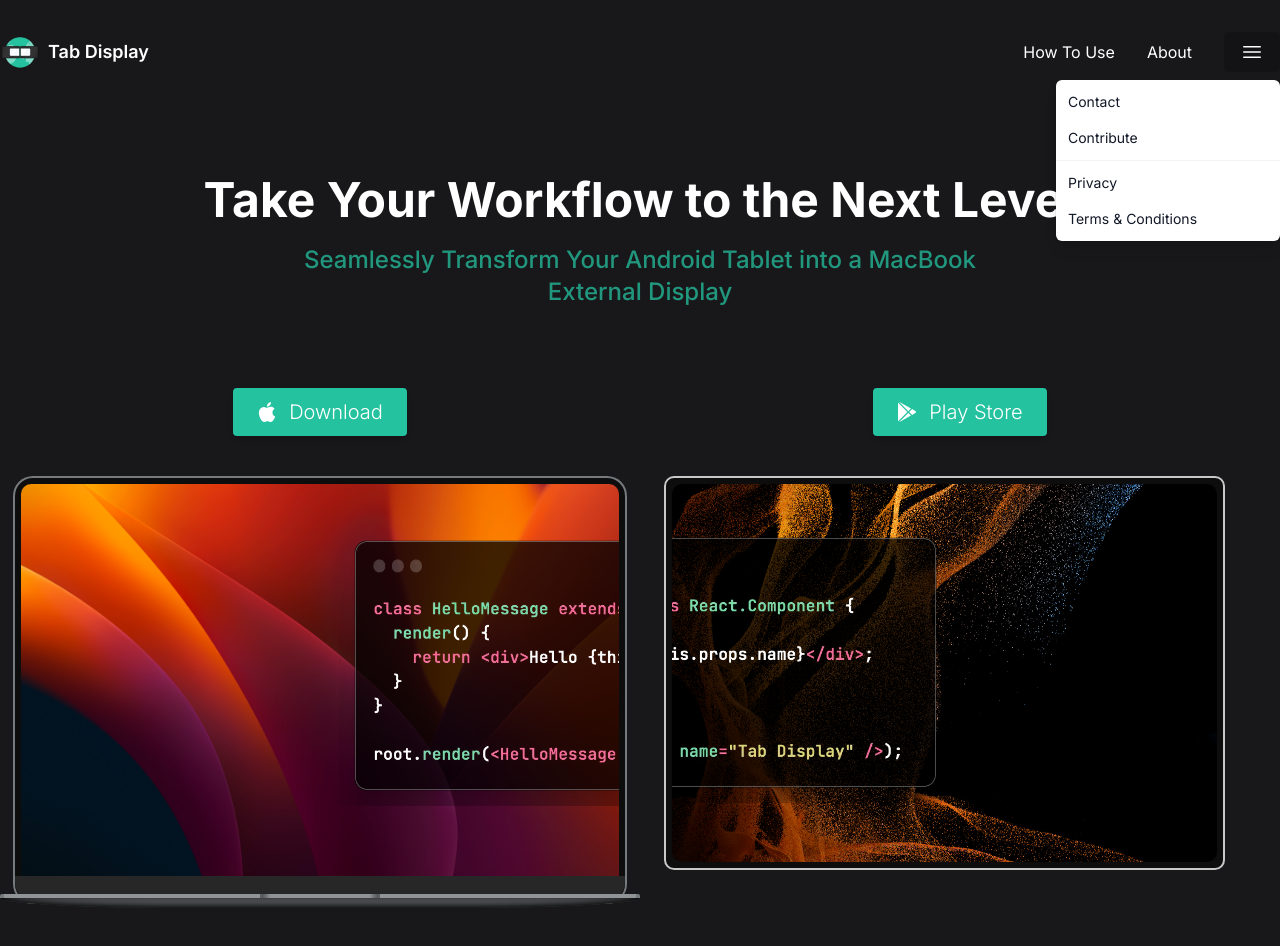
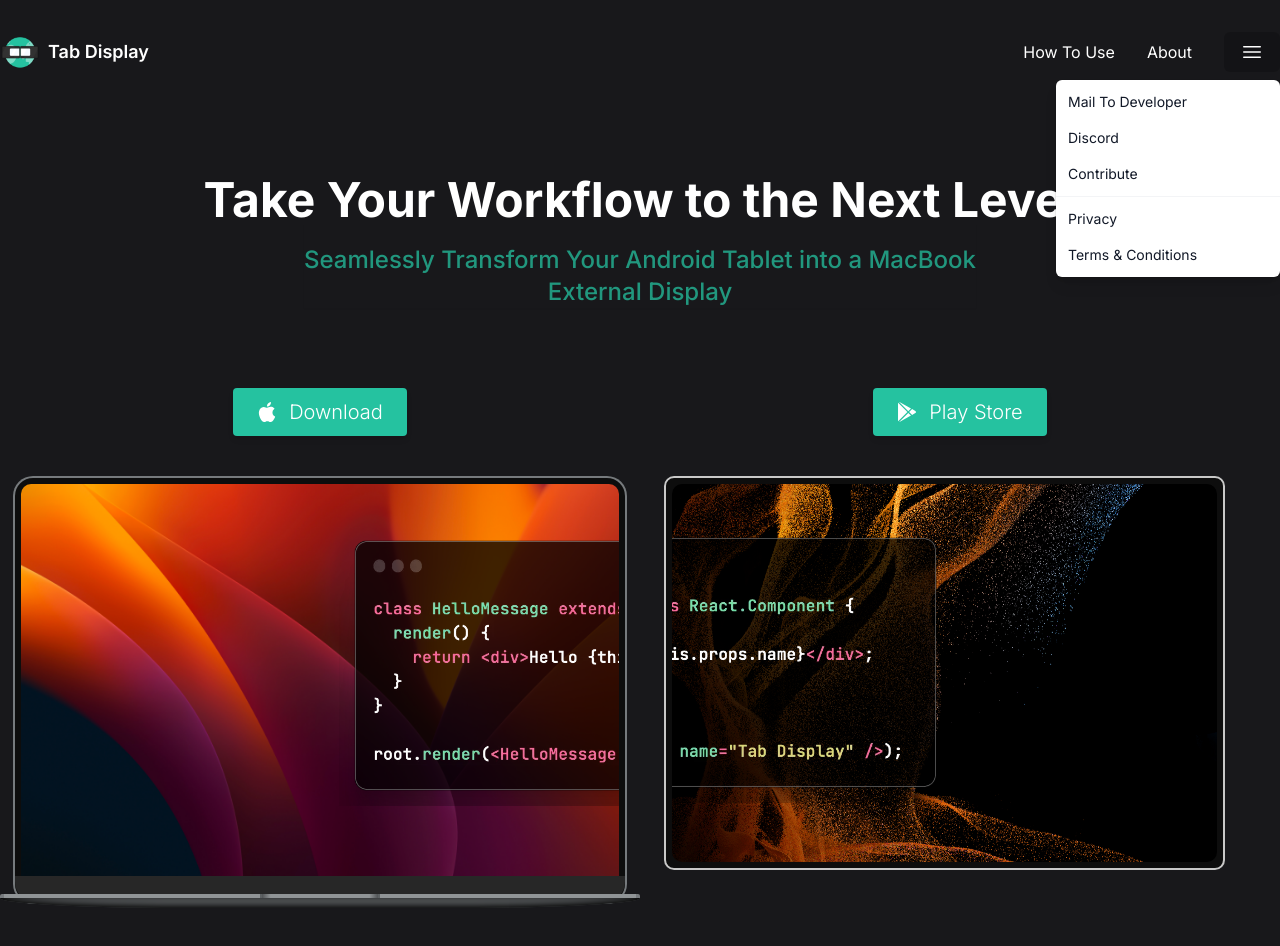
Before and after one commit to enfp-dev-studio/tab-display-web, a Next.js app: page / in a window 1280 px wide. Both pictures are taken after a click on the button 1252 px from the left and 52 px from the top of the page. Shown: the top 946 px of the page. Built offline with nearby package versions, Linux system fonts and the light colour scheme.

Commit message:
add discord

```diff
--- a/src/components/Menu.tsx
+++ b/src/components/Menu.tsx
@@ -49,7 +49,23 @@
                       active ? "bg-primary text-white" : "text-gray-900"
                     } group flex w-full items-center rounded-md px-2 py-2 text-sm`}
                   >
-                    Contact
+                    Mail To Developer
+                  </button>
+                )}
+              </Menu.Item>
+              <Menu.Item>
+                {({ active }) => (
+                  <button
+                    onClick={() => {
+                      router.push(
+                        `https://discord.com/channels/983680463094837258/1104304324324114542`
+                      );
+                    }}
+                    className={`${
+                      active ? "bg-primary text-white" : "text-gray-900"
+                    } group flex w-full items-center rounded-md px-2 py-2 text-sm`}
+                  >
+                    Discord
                   </button>
                 )}
               </Menu.Item>
@@ -73,7 +89,7 @@
                 {({ active }) => (
                   <button
                     onClick={() => {
-                      router.push("/privacy")
+                      router.push("/privacy");
                       // window.open(
                       //   "https://www.notion.so/enfp-dev-studio/Privacy-Policy-abd2ac45e0884c1a848420426a383983?pvs=4",
                       //   "_blank"
```
